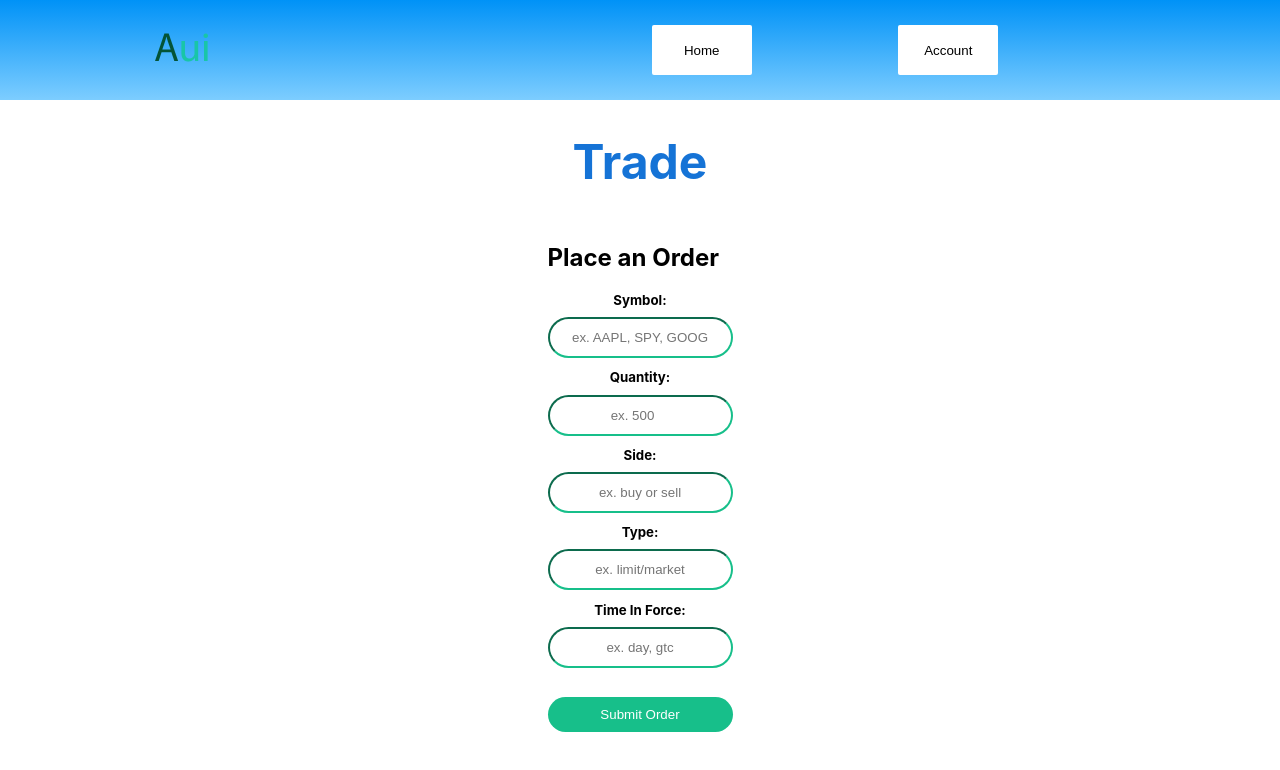
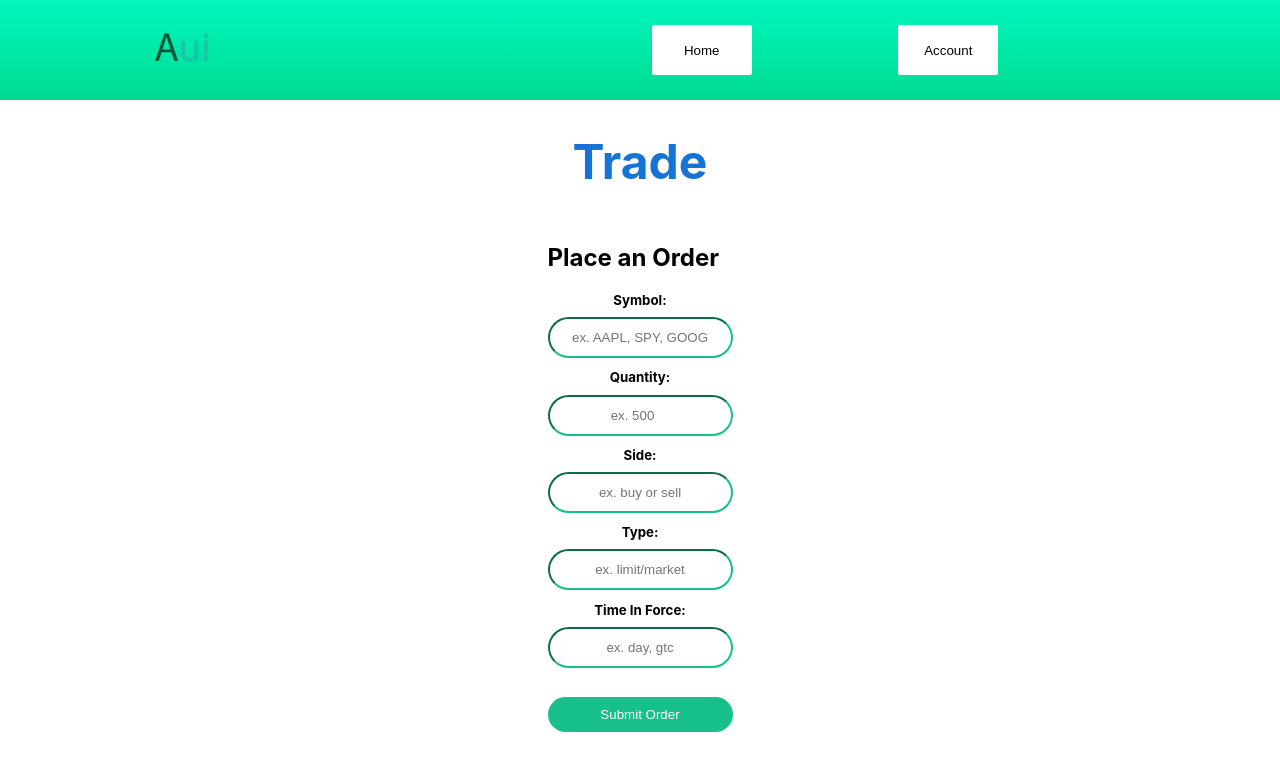
Before and after one commit to carlsachs/AlpacaAPITrade, a React (Create React App) app in the folder alpacaui/: page / in a window 1280 px wide. Shown: the top 770 px of the page. Built offline with nearby package versions, Linux system fonts and the light colour scheme.

Commit message:
finished account info and started orders skeleton

```diff
--- a/alpacaui/src/components/Navigation.css
+++ b/alpacaui/src/components/Navigation.css
@@ -1,8 +1,8 @@
 .navWrap {
     height: 100px;
     width: 100%;
-    background: rgb(125,205,255);
-    background: linear-gradient(0deg, rgba(125,205,255,1) 0%, rgba(0,146,247,1) 100%);
+    background: rgb(0,218,145);
+    background: linear-gradient(0deg, rgba(0,218,145,1) 0%, rgba(0,247,190,1) 100%);
     display: flex;
     flex-direction: row;
     justify-content: space-around;
```
Also changed, not shown: alpacaui/src/components/Orders.js (added, +15 -0 lines), alpacaui/src/components/Account.js (indentation only).
